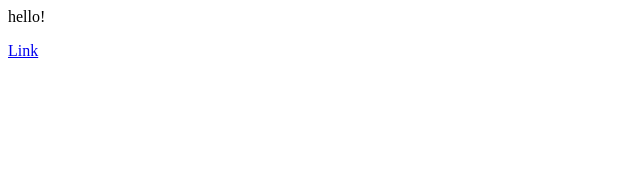
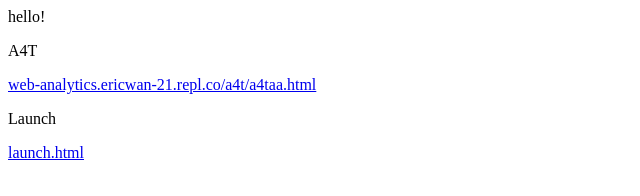
Before and after one commit to ericwan21/abc, a plain HTML site: page index.html in a window 1280 px wide. Shown: the whole page, without its empty margins (0-640 px from the left). Drawn offline with Linux system fonts and the light colour scheme.

Commit message:
add more links

```diff
--- a/index.html
+++ b/index.html
@@ -1,2 +1,7 @@
 <p>hello!</p>
-<a href="https://web-analytics.ericwan-21.repl.co/a4t/a4taa.html">Link</a>
+
+<p>A4T</p>
+<a href="https://web-analytics.ericwan-21.repl.co/a4t/a4taa.html">web-analytics.ericwan-21.repl.co/a4t/a4taa.html</a>
+
+<p>Launch</p>
+<a href="https://web-analytics.ericwan-21.repl.co/launch.html">launch.html</a>
```
